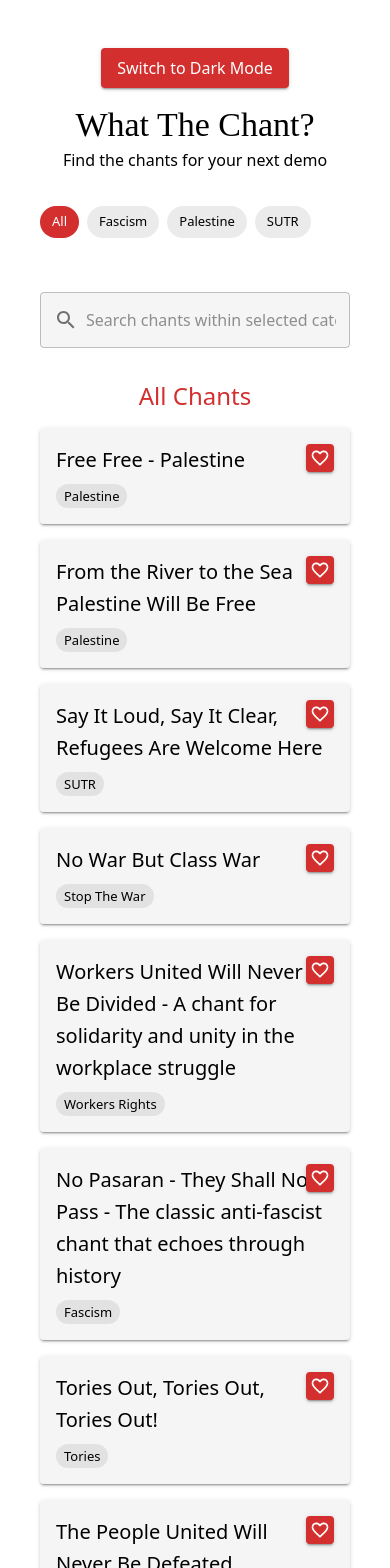
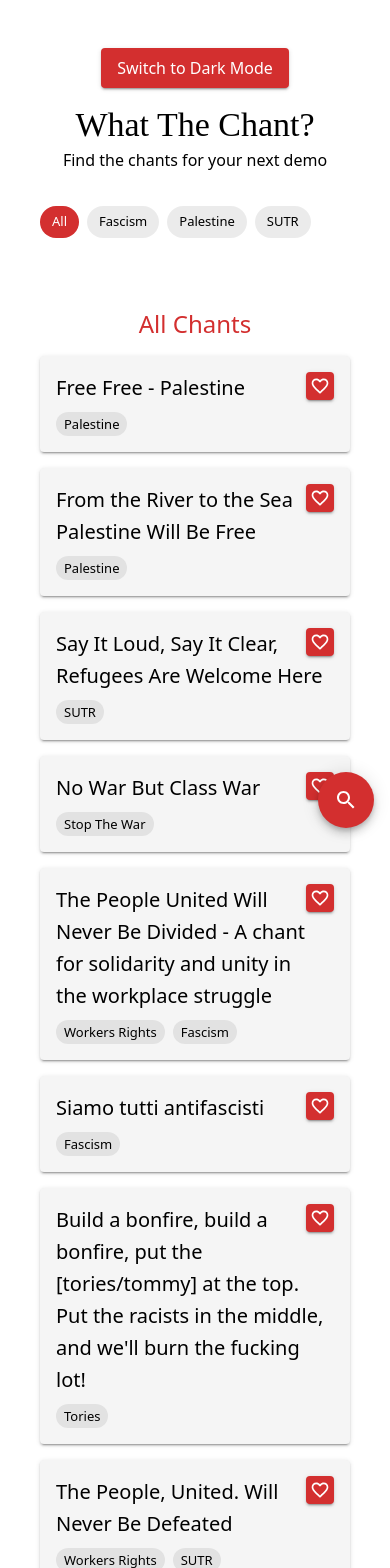
Before and after one commit to georgepestell/what-the-chant, a React (Vite) app: page / in a window 390 px wide. Shown: the top 1568 px of the page. Built offline with nearby package versions, Linux system fonts and the light colour scheme; a web font is replaced by a local one.

Commit message:
Add search functionality

```diff
--- a/src/features/chantList/ChantList.tsx
+++ b/src/features/chantList/ChantList.tsx
@@ -1,7 +1,8 @@
 import React from 'react'
-import { Box, Divider } from '@mui/material'
+import { Box, Divider, useTheme, useMediaQuery } from '@mui/material'
 import CategoryFilter from './components/CategoryFilter'
 import SearchBar from './components/SearchBar'
+import FloatingSearchButton from './components/FloatingSearchButton'
 import ChantSection from './components/ChantSection'
 import { useCategoryFilter } from './hooks/useCategoryFilter'
 import { useFavorites } from './hooks/useFavorites'
@@ -12,12 +13,21 @@ import { CATEGORIES, MOCK_CHANTS } from './data/mockData'
 const ChantList: React.FC = () => {
     const { selectedCategories, handleCategorySelect } = useCategoryFilter()
     const { favoriteChants, handleToggleFavorite } = useFavorites()
-    const { searchTerm, handleSearchChange } = useSearch()
+    const { searchTerm, showSearchBar, handleSearchChange, toggleSearchBar, hideSearchBar } = useSearch()
+
+    const theme = useTheme()
+    const isMobile = useMediaQuery(theme.breakpoints.down('sm'))
 
     // Filter by category first, then by search term
     const categoryFilteredChants = filterChantsByCategory(MOCK_CHANTS, selectedCategories)
     const filteredChants = filterChantsBySearch(categoryFilteredChants, searchTerm)
     const favoriteChantsList = getFavoriteChants(MOCK_CHANTS, favoriteChants)
+
+    // Show search bar if: not mobile OR (mobile AND showSearchBar is true) OR searchTerm is not empty
+    const shouldShowSearchBar = !isMobile || showSearchBar || searchTerm.trim() !== ''
+
+    // Show floating button on mobile when search bar is hidden and no search term
+    const shouldShowFloatingButton = isMobile && !showSearchBar && searchTerm.trim() === ''
 
     return (
         <Box
@@ -40,14 +50,36 @@ const ChantList: React.FC = () => {
                 </>
             )}
 
-            {/* All Chants Section */}
-            <Box sx={{ position: 'sticky', top: 0, zIndex: 1, backgroundColor: 'background.default', padding: '1rem 0' }}>
-                <CategoryFilter categories={CATEGORIES} selectedCategories={selectedCategories} onCategorySelect={handleCategorySelect} />
+            {/* Search Bar - Above categories on desktop, conditional on mobile */}
+            {shouldShowSearchBar && (
                 <SearchBar
                     searchTerm={searchTerm}
                     onSearchChange={handleSearchChange}
+                    onClose={isMobile ? hideSearchBar : undefined}
                     placeholder="Search chants within selected categories..."
                 />
+            )}
+
+            {/* All Chants Section */}
+            <Box
+                sx={{
+                    position: searchTerm.trim() !== '' ? 'sticky' : 'static',
+                    top: 0,
+                    zIndex: 1,
+                    backgroundColor: 'background.default',
+                    padding: '1rem 0',
+                }}
+            >
+                <CategoryFilter categories={CATEGORIES} selectedCategories={selectedCategories} onCategorySelect={handleCategorySelect} />
+                {/* Sticky search bar when there's a search term */}
+                {searchTerm.trim() !== '' && !shouldShowSearchBar && (
+                    <SearchBar
+                        searchTerm={searchTerm}
+                        onSearchChange={handleSearchChange}
+                        onClose={isMobile ? hideSearchBar : undefined}
+                        placeholder="Search chants within selected categories..."
+                    />
+                )}
             </Box>
             <ChantSection
                 title="All Chants"
@@ -56,6 +88,9 @@ const ChantList: React.FC = () => {
                 onToggleFavorite={handleToggleFavorite}
                 showEmptyMessage={true}
             />
+
+            {/* Floating Search Button for Mobile */}
+            <FloatingSearchButton onClick={toggleSearchBar} show={shouldShowFloatingButton} />
         </Box>
     )
 }
--- a/src/features/chantList/components/SearchBar.tsx
+++ b/src/features/chantList/components/SearchBar.tsx
@@ -1,14 +1,18 @@
 import React from 'react'
-import { TextField, InputAdornment } from '@mui/material'
-import { Search } from '@mui/icons-material'
+import { TextField, InputAdornment, IconButton, useTheme, useMediaQuery } from '@mui/material'
+import { Search, Close } from '@mui/icons-material'
 
 interface SearchBarProps {
     searchTerm: string
     onSearchChange: (searchTerm: string) => void
+    onClose?: () => void
     placeholder?: string
 }
 
-const SearchBar: React.FC<SearchBarProps> = ({ searchTerm, onSearchChange, placeholder = 'Search chants...' }) => {
+const SearchBar: React.FC<SearchBarProps> = ({ searchTerm, onSearchChange, onClose, placeholder = 'Search chants...' }) => {
+    const theme = useTheme()
+    const isMobile = useMediaQuery(theme.breakpoints.down('sm'))
+
     return (
         <TextField
             fullWidth
@@ -16,10 +20,18 @@ const SearchBar: React.FC<SearchBarProps> = ({ searchTerm, onSearchChange, place
             placeholder={placeholder}
             value={searchTerm}
             onChange={(e) => onSearchChange(e.target.value)}
+            autoFocus={isMobile} // Auto-focus on mobile when opened
             InputProps={{
                 startAdornment: (
                     <InputAdornment position="start">
                         <Search />
+                    </InputAdornment>
+                ),
+                endAdornment: isMobile && onClose && (
+                    <InputAdornment position="end">
+                        <IconButton onClick={onClose} edge="end">
+                            <Close />
+                        </IconButton>
                     </InputAdornment>
                 ),
             }}
--- a/src/features/chantList/data/mockData.ts
+++ b/src/features/chantList/data/mockData.ts
@@ -9,16 +9,20 @@ export const MOCK_CHANTS: Chant[] = [
     { id: 4, title: 'No War But Class War', categories: ['Stop The War'] },
     {
         id: 5,
-        title: 'Workers United Will Never Be Divided - A chant for solidarity and unity in the workplace struggle',
-        categories: ['Workers Rights'],
+        title: 'The People United Will Never Be Divided - A chant for solidarity and unity in the workplace struggle',
+        categories: ['Workers Rights', 'Fascism'],
     },
     {
         id: 6,
-        title: 'No Pasaran - They Shall Not Pass - The classic anti-fascist chant that echoes through history',
+        title: 'Siamo tutti antifascisti',
         categories: ['Fascism'],
     },
-    { id: 7, title: 'Tories Out, Tories Out, Tories Out!', categories: ['Tories'] },
-    { id: 8, title: 'The People United Will Never Be Defeated', categories: ['Workers Rights', 'SUTR'] },
+    {
+        id: 7,
+        title: "Build a bonfire, build a bonfire, put the [tories/tommy] at the top. Put the racists in the middle, and we'll burn the fucking lot!",
+        categories: ['Tories'],
+    },
+    { id: 8, title: 'The People, United. Will Never Be Defeated', categories: ['Workers Rights', 'SUTR'] },
     { id: 9, title: 'Stop the War, Stop the Killing', categories: ['Stop The War', 'Palestine'] },
-    { id: 10, title: 'No Justice, No Peace', categories: ['Palestine', 'Workers Rights'] },
+    { id: 10, title: 'No Justice, No Peace\nNo Racist Police', categories: ['Palestine', 'Workers Rights'] },
 ]
--- a/src/features/chantList/hooks/useSearch.ts
+++ b/src/features/chantList/hooks/useSearch.ts
@@ -2,13 +2,29 @@ import { useState } from 'react'
 
 export const useSearch = () => {
     const [searchTerm, setSearchTerm] = useState('')
+    const [showSearchBar, setShowSearchBar] = useState(false)
 
     const handleSearchChange = (term: string) => {
         setSearchTerm(term)
     }
 
+    const toggleSearchBar = () => {
+        setShowSearchBar(!showSearchBar)
+        if (showSearchBar && searchTerm) {
+            setSearchTerm('') // Clear search when hiding
+        }
+    }
+
+    const hideSearchBar = () => {
+        setShowSearchBar(false)
+        setSearchTerm('')
+    }
+
     return {
         searchTerm,
+        showSearchBar,
         handleSearchChange,
+        toggleSearchBar,
+        hideSearchBar,
     }
 }
```
Also changed, not shown: src/features/chantList/components/FloatingSearchButton.tsx (line endings or trailing spaces).
